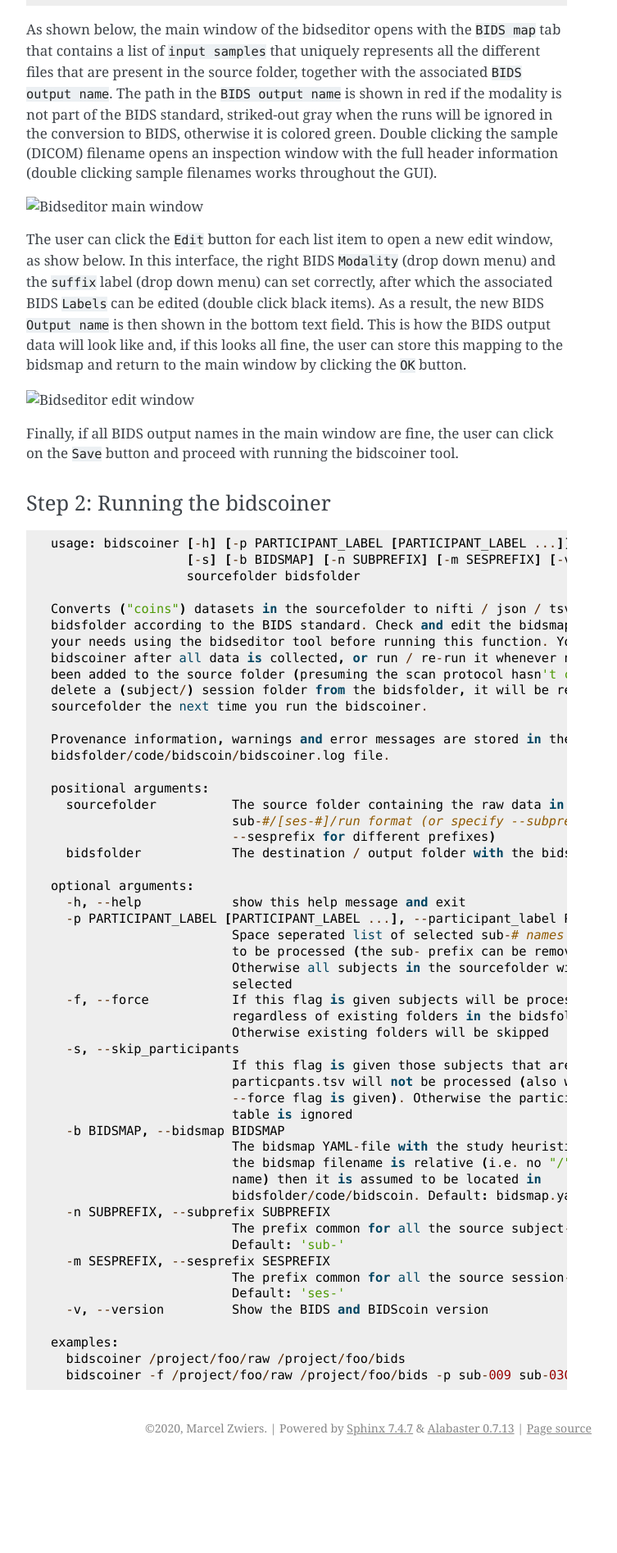
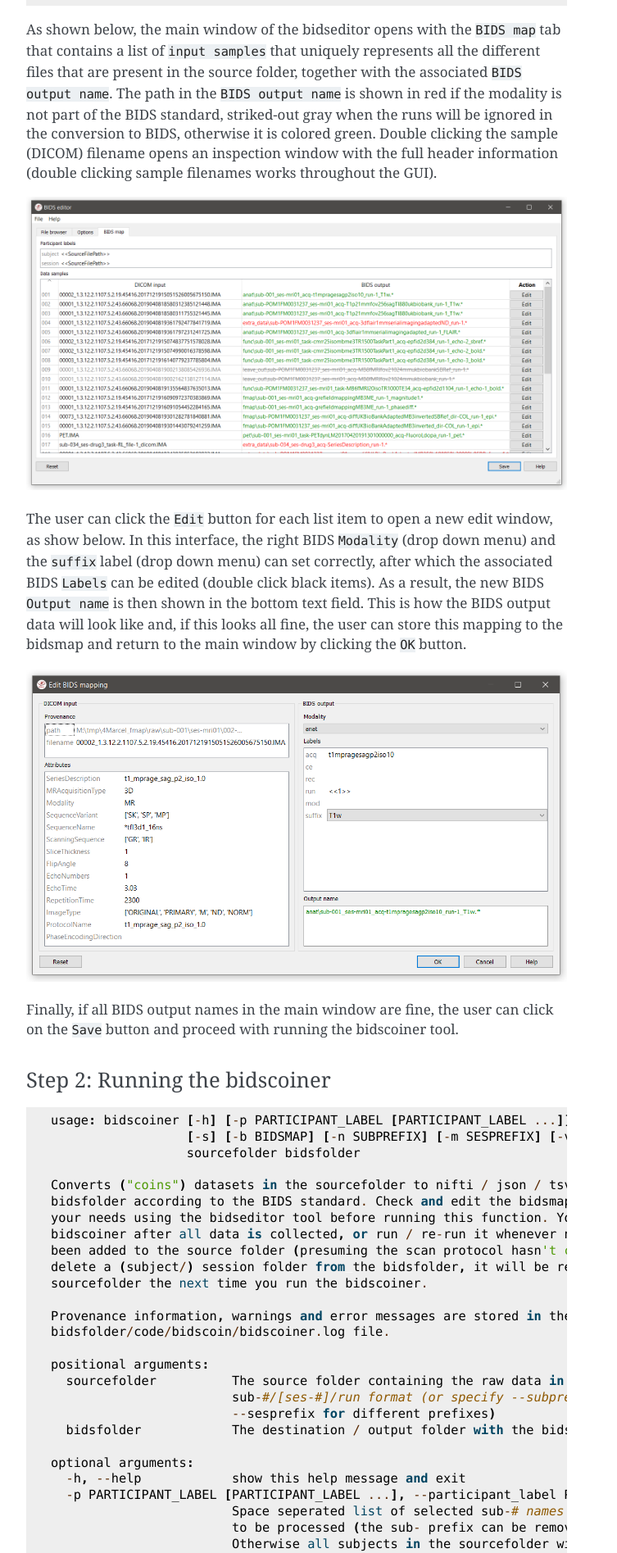
Before and after one commit to Donders-Institute/bidscoin, a Sphinx documentation site: the page built from docs/workflow.rst, in a window 1280 px wide. Shown: the part 3640-5535 px from the top of the page at 82% size, without its empty margins (388-1141 px from the left). Built offline with Sphinx 7.4.7, drawn with Linux system fonts in a browser that asks for light colours; before the commit the page ends 5422 px from its top, so only the background shows below that.

Commit message:
Restructure documentation for readthedocs

```diff
--- a/README.rst
+++ b/README.rst
@@ -45,4 +45,4 @@ it.
 .. |PyPI version| image:: https://badge.fury.io/py/bidscoin.svg
    :target: https://badge.fury.io/py/bidscoin
 .. |PyPI - Python Version| image:: https://img.shields.io/pypi/pyversions/bidscoin.svg
-.. |Bidseditor main window| image:: ./docs/_static/bidseditor_main.png
+.. image:: ./docs/_static/bidseditor_main.png
--- a/docs/workflow.rst
+++ b/docs/workflow.rst
@@ -273,5 +273,5 @@ Step 2: Running the bidscoiner
       bidscoiner /project/foo/raw /project/foo/bids
       bidscoiner -f /project/foo/raw /project/foo/bids -p sub-009 sub-030
 
-.. |Bidseditor main window| image:: ./docs/bidseditor_main.png
-.. |Bidseditor edit window| image:: ./docs/bidseditor_edit.png
+.. |Bidseditor main window| image:: ./_static/bidseditor_main.png
+.. |Bidseditor edit window| image:: ./_static/bidseditor_edit.png
```
